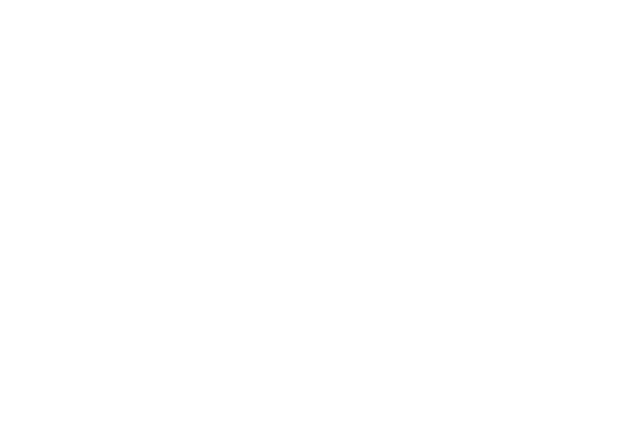
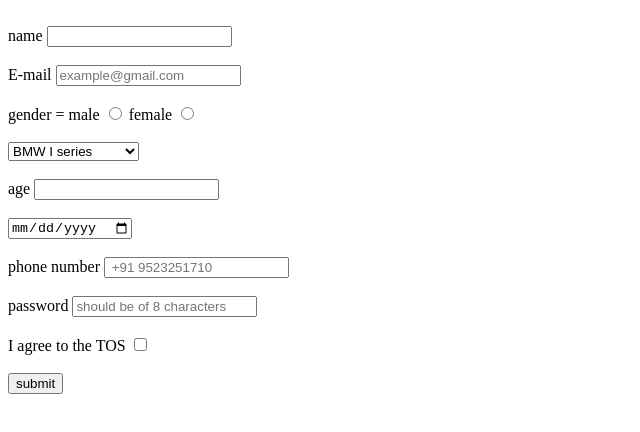
Before and after one commit to acciojob/signup-form-car-alicoder123411, a website: page main.html in a window 1280 px wide. Shown: the whole page, without its empty margins (0-640 px from the left). Drawn offline with Linux system fonts and the light colour scheme.

Commit message:
created a submission

```diff
--- a/main.html
+++ b/main.html
@@ -7,6 +7,43 @@
 </head>
 
 <body>
+	<form>
+		<br>
+		<label for="name">name</label>
+		<input type="text" id="name" required><br><br>
+		<label for="e-mail">E-mail</label>
+		<input type="email" id="email" placeholder="example@gmail.com" required><br><br>
+		<label for="gneder">gender =</label>
+		<label for="gender_male">male</label>
+		<input type="radio" id="gender_male" name ="gender" required>
+		<label for ="gender_female">female</label>
+		<input type="radio" id=gender_female name ="gender" required><br><br>
+		<select placeholder="please select the car you wanted to buy" id="cars" aria-required>
+			<option>BMW I series</option>
+			<option>mercedes maybac</option>
+			<option>buggati cheron</option>
+			<option>auidi a5</option>
+		</select><br><br>
+		<label for="age">age</label>
+		<input type="number" id="age" required><br><br>
+		<lable for="DOB"></lable>
+		<input type="date" id="dob" required><br><br>
+		<lable for="phone number">phone number</lable>
+		<input type="tel" id="tel" placeholder=" +91 9523251710"><br><br>
+		<label for="password">password</label>
+		<input type="password" id="password" placeholder="should be of 8 characters" required><br><br>
+		<label for="I agree to the TOS">I agree to the TOS</label>
+		<input type="checkbox" id="tos" required><br><br>
+		<input type="submit" value="submit">
+
+
+
+
+
+
+
+
+	</form>
 	<!-- the entire body must be written by student -->
     <script type="text/javascript" src="./script.js">
 </script>
```
